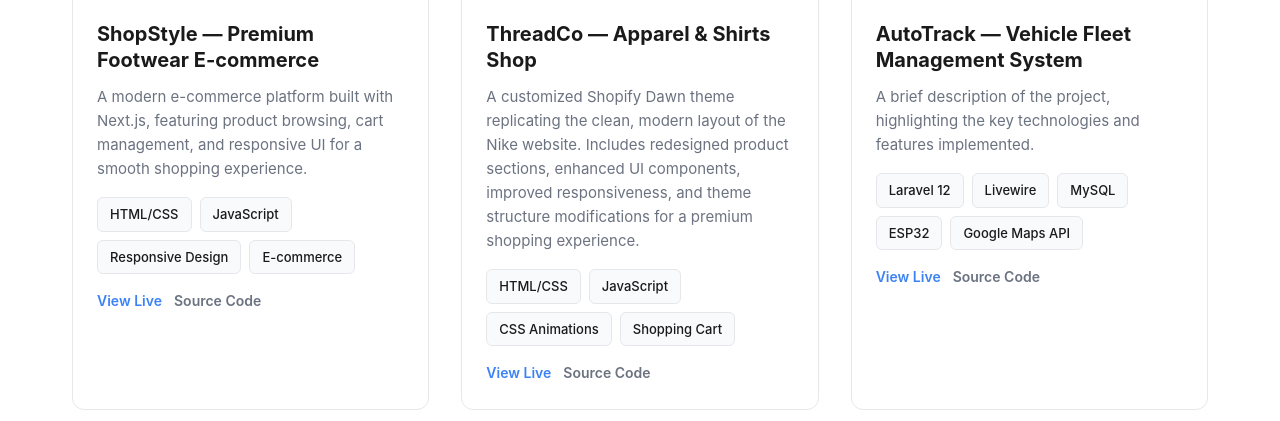
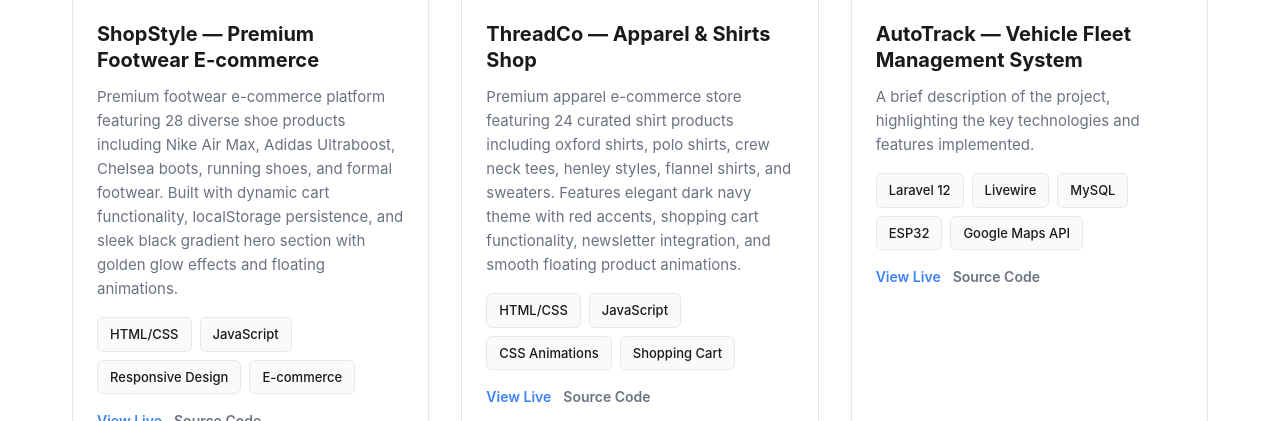
Before and after one commit to HenryYumul/HenryYumul.github.io, a plain HTML site: page index.html in a window 1280 px wide. Shown: the part 2817-3238 px from the top of the page. Drawn offline with Linux system fonts and the light colour scheme.

Commit message:
Update index.html

```diff
--- a/index.html
+++ b/index.html
@@ -147,7 +147,7 @@
             </div>
             <div class="project-content">
               <h3>ShopStyle — Premium Footwear E-commerce</h3>
-              <p class="project-description">A modern e-commerce platform built with Next.js, featuring product browsing, cart management, and responsive UI for a smooth shopping experience.</p>
+              <p class="project-description">Premium footwear e-commerce platform featuring 28 diverse shoe products including Nike Air Max, Adidas Ultraboost, Chelsea boots, running shoes, and formal footwear. Built with dynamic cart functionality, localStorage persistence, and sleek black gradient hero section with golden glow effects and floating animations.</p>
               <div class="tech-stack">
                 <span class="tech-tag">HTML/CSS</span>
                 <span class="tech-tag">JavaScript</span>
@@ -167,7 +167,7 @@
             </div>
             <div class="project-content">
               <h3>ThreadCo — Apparel & Shirts Shop</h3>
-              <p class="project-description">A customized Shopify Dawn theme replicating the clean, modern layout of the Nike website. Includes redesigned product sections, enhanced UI components, improved responsiveness, and theme structure modifications for a premium shopping experience.</p>
+              <p class="project-description">Premium apparel e-commerce store featuring 24 curated shirt products including oxford shirts, polo shirts, crew neck tees, henley styles, flannel shirts, and sweaters. Features elegant dark navy theme with red accents, shopping cart functionality, newsletter integration, and smooth floating product animations.</p>
               <div class="tech-stack">
                 <span class="tech-tag">HTML/CSS</span>
                 <span class="tech-tag">JavaScript</span>
```
